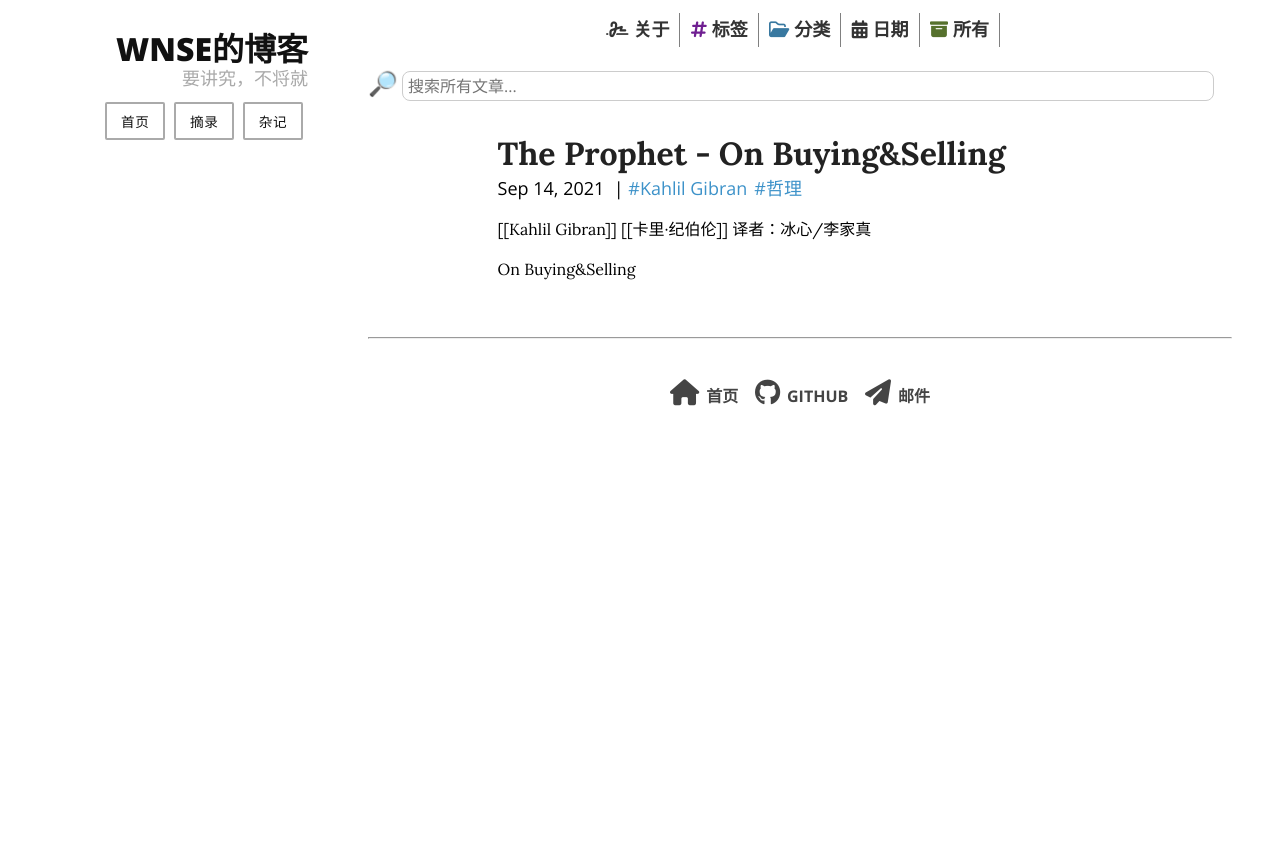
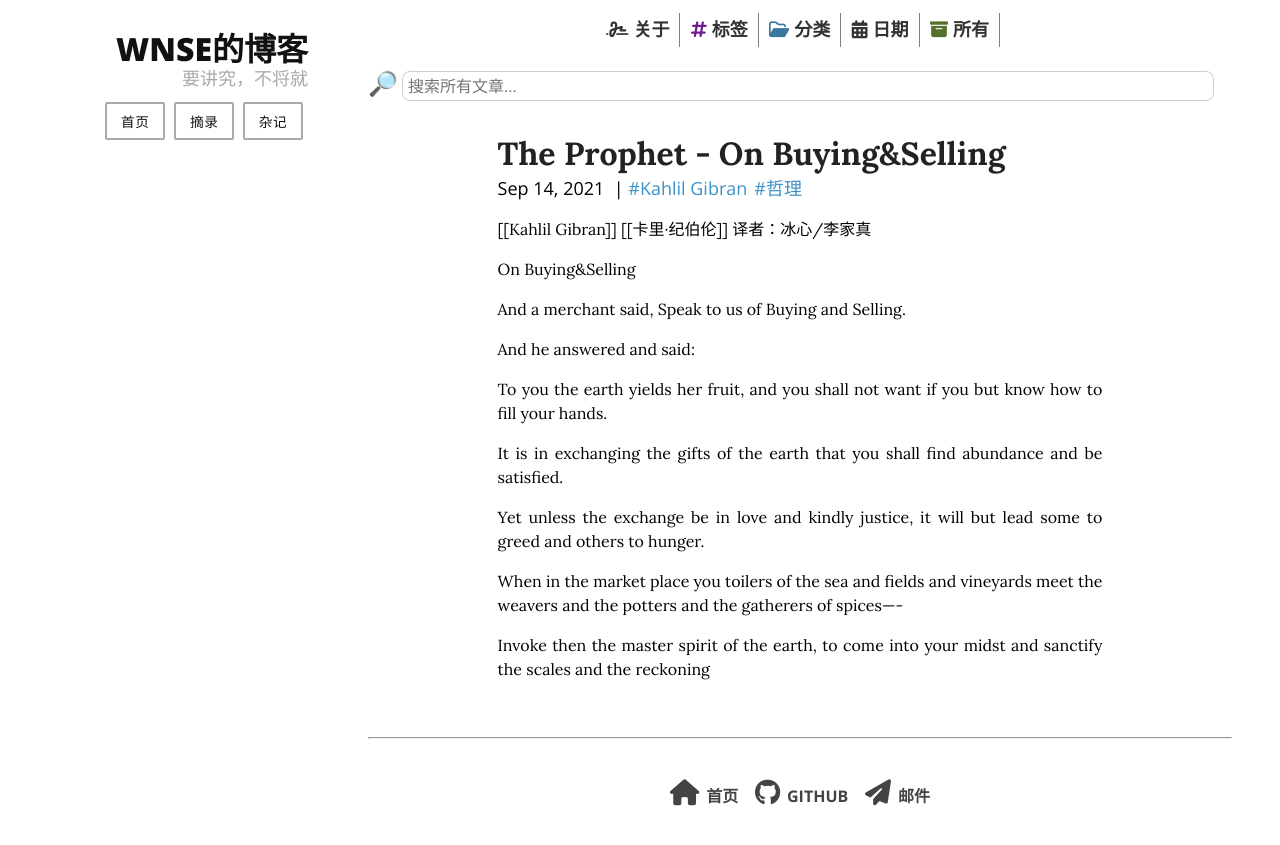
Before and after one commit to wnse/wnse.github.io, a Jekyll site: the page built from _notes/The-Prophet-On-Buying&Selling.md, in a window 1280 px wide. Shown: the top 845 px of the page. Built offline with Jekyll 4.4.1, drawn with Linux system fonts in a browser that asks for light colours; nearby versions of some CDN libraries.

Commit message:
vault backup: 2021-10-26 15:16:53

```diff
--- a/_notes/The-Prophet-On-Buying&Selling.md
+++ b/_notes/The-Prophet-On-Buying&Selling.md
@@ -13,3 +13,17 @@ modified_date:
 译者：冰心/李家真
 
 On Buying&Selling
+
+And a merchant said, Speak to us of Buying and Selling.
+
+And he answered and said:
+
+To you the earth yields her fruit, and you shall not want if you but know how to fill your hands.
+
+It is in exchanging the gifts of the earth that you shall find abundance and be satisfied.
+
+Yet unless the exchange be in love and kindly justice, it will but lead some to greed and others to hunger.
+
+When in the market place you toilers of the sea and fields and vineyards meet the weavers and the potters and the gatherers of spices----
+
+Invoke then the master spirit of the earth, to come into your midst and sanctify the scales and the reckoning
```
